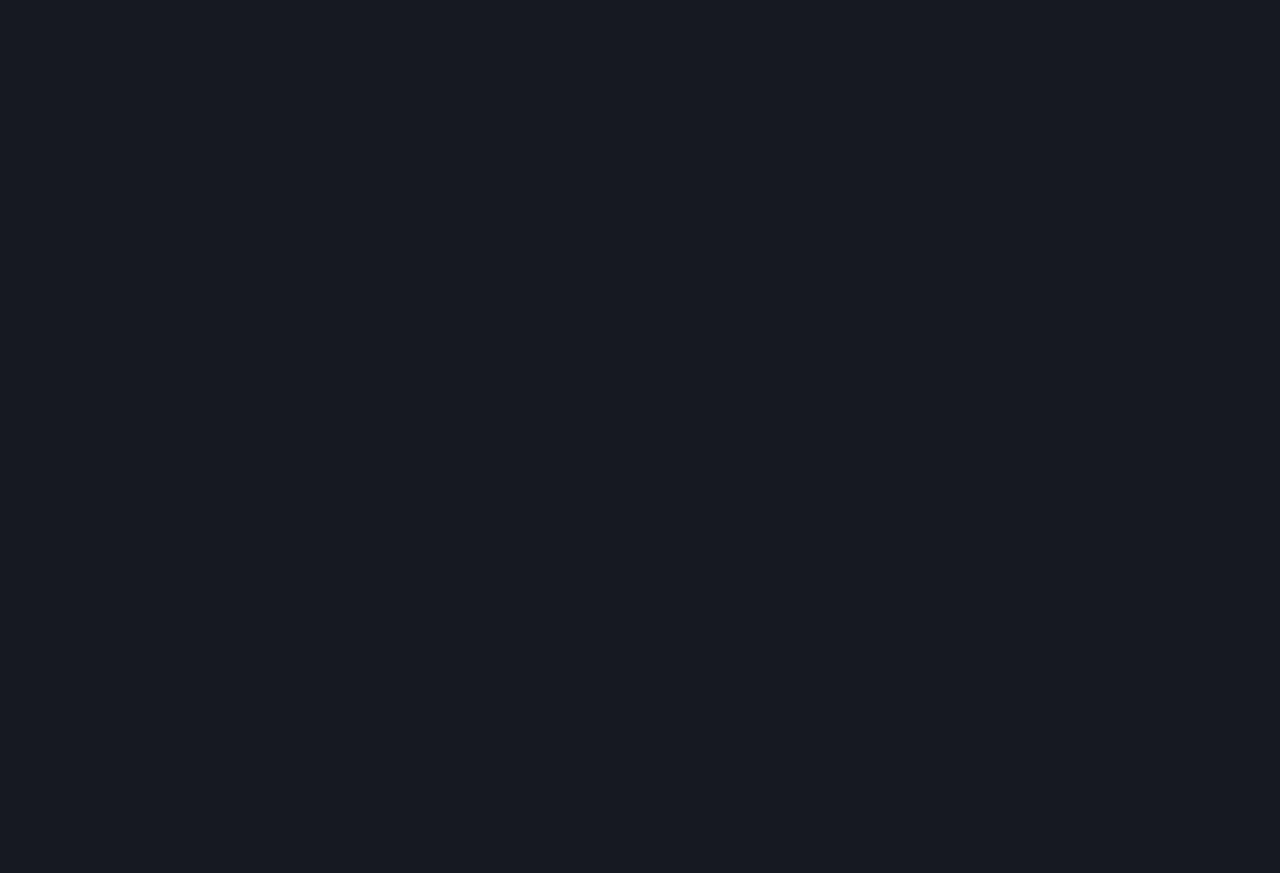
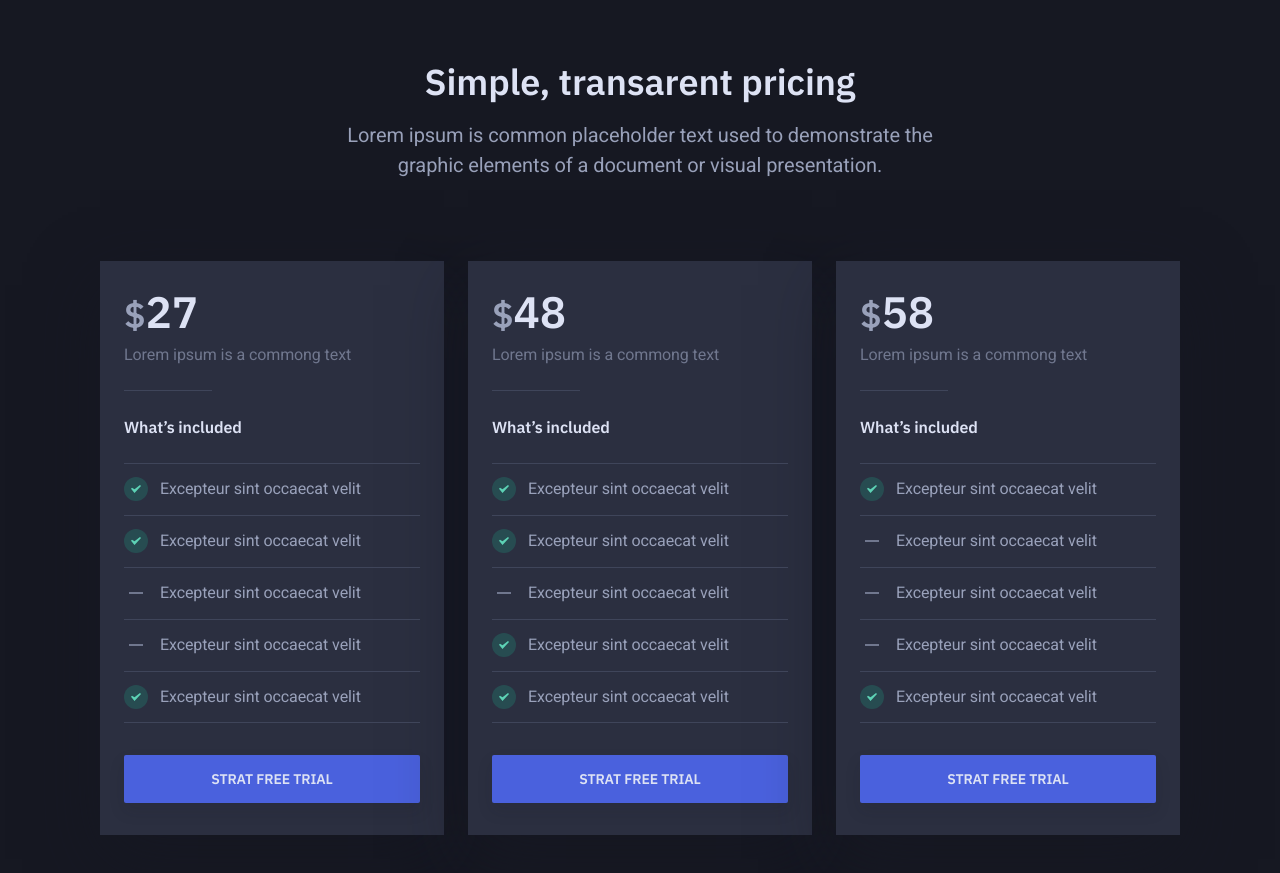
Before and after one commit to Iqbalaulia/html-to-react, a React (Create React App) app: page / in a window 1280 px wide. Shown: the part 1440-2313 px from the top of the page. Before the commit the page ends 1419 px from the top, so only its background shows below. Built offline with nearby package versions, Linux system fonts and the light colour scheme.

Commit message:
slicing pricing section

```diff
--- a/src/elements/Button.js
+++ b/src/elements/Button.js
@@ -5,6 +5,8 @@
   if (props.isPrimary) className.push("button-primary");
   if (props.isWideMobile) className.push("button-wide-mobile");
   if (props.isSmall) className.push("button-sm");
+  if (props.isBlock) className.push("button-block");
+
   return <button className={className.join(" ")}>{props.children}</button>;
 }
 
@@ -12,4 +14,5 @@
   isPrimary: propTypes.bool,
   isWideMobile: propTypes.bool,
   isSmall: propTypes.bool,
+  isBlock: propTypes.bool,
 };
--- /dev/null
+++ b/src/elements/Card.js
@@ -0,0 +1,22 @@
+import React from "react";
+import propTypes from "prop-types";
+
+export default function Card(props) {
+  const className = ["tiles-item"];
+  className.push(props.className);
+
+  return (
+    <div className={className.join(" ")}>
+      <div
+        className={`tiles-item-inner ${props.hasShadow ? "has-shadow" : ""}`}
+      >
+        {props.children}
+      </div>
+    </div>
+  );
+}
+
+Card.propTypes = {
+  hasShadow: propTypes.bool,
+  className: propTypes.string,
+};
--- /dev/null
+++ b/src/elements/List.js
@@ -0,0 +1,28 @@
+import React from "react";
+import propTypes from "prop-types";
+export default function List(props) {
+  const className = ["list-reset"];
+  className.push(props.className);
+
+  if (props.isSmall) className.push("text-xs");
+  return (
+    <ul className={className.join(" ")}>
+      {props.data.map((list, index) => {
+        return (
+          <li
+            key={`list_data_${index}`}
+            className={list.isChecked ? "is-checked" : ""}
+          >
+            {list.content}
+          </li>
+        );
+      })}
+    </ul>
+  );
+}
+
+List.propTypes = {
+  className: propTypes.string,
+  data: propTypes.array,
+  isSmall: propTypes.bool,
+};
--- a/src/scenes/Homepage.js
+++ b/src/scenes/Homepage.js
@@ -8,6 +8,9 @@
 import FeatureTile01 from "assets/images/feature-tile-icon-01.svg";
 import FeatureTile02 from "assets/images/feature-tile-icon-02.svg";
 import FeatureTile03 from "assets/images/feature-tile-icon-03.svg";
+import Card from "elements/Card";
+import List from "elements/List";
+import Button from "elements/Button";
 export default function Homepage() {
   const features = [
     {
@@ -30,6 +33,90 @@
       title: "Join the system",
       description:
         "A pseudo-Latin text used in web design, layout, and printing in place of things to emphasise design.",
+    },
+  ];
+
+  const listPricing = [
+    {
+      price: 27,
+      currencySymbol: "$",
+      description: "Lorem ipsum is a commong text",
+      features: [
+        {
+          isChecked: true,
+          content: "Excepteur sint occaecat velit",
+        },
+        {
+          isChecked: true,
+          content: "Excepteur sint occaecat velit",
+        },
+        {
+          isChecked: false,
+          content: "Excepteur sint occaecat velit",
+        },
+        {
+          isChecked: false,
+          content: "Excepteur sint occaecat velit",
+        },
+        {
+          isChecked: true,
+          content: "Excepteur sint occaecat velit",
+        },
+      ],
+    },
+    {
+      price: 48,
+      currencySymbol: "$",
+      description: "Lorem ipsum is a commong text",
+      features: [
+        {
+          isChecked: true,
+          content: "Excepteur sint occaecat velit",
+        },
+        {
+          isChecked: true,
+          content: "Excepteur sint occaecat velit",
+        },
+        {
+          isChecked: false,
+          content: "Excepteur sint occaecat velit",
+        },
+        {
+          isChecked: true,
+          content: "Excepteur sint occaecat velit",
+        },
+        {
+          isChecked: true,
+          content: "Excepteur sint occaecat velit",
+        },
+      ],
+    },
+    {
+      price: 58,
+      currencySymbol: "$",
+      description: "Lorem ipsum is a commong text",
+      features: [
+        {
+          isChecked: true,
+          content: "Excepteur sint occaecat velit",
+        },
+        {
+          isChecked: false,
+          content: "Excepteur sint occaecat velit",
+        },
+        {
+          isChecked: false,
+          content: "Excepteur sint occaecat velit",
+        },
+        {
+          isChecked: false,
+          content: "Excepteur sint occaecat velit",
+        },
+        {
+          isChecked: true,
+          content: "Excepteur sint occaecat velit",
+        },
+      ],
     },
   ];
 
@@ -84,6 +171,61 @@
             </div>
           </div>
         </Section>
+        <Section className="pricing">
+          <div className="container">
+            <div className="pricing-inner section-inner has-top-divider">
+              <div className="section-header center-content">
+                <div className="container-xs">
+                  <h2 className="mt-0 mb-16">Simple, transarent pricing</h2>
+                  <p className="m-0">
+                    Lorem ipsum is common placeholder text used to demonstrate
+                    the graphic elements of a document or visual presentation.
+                  </p>
+                </div>
+              </div>
+              <div className="tiles-wrap">
+                {listPricing.map((list, index) => (
+                  <Card hasShadow>
+                    <div class="pricing-item-content">
+                      <div class="pricing-item-header pb-24 mb-24">
+                        <div class="pricing-item-price mb-4">
+                          <span class="pricing-item-price-currency h2">
+                            {list.currencySymbol}
+                          </span>
+                          <span
+                            class="pricing-item-price-amount h1 pricing-switchable"
+                            data-pricing-monthly="34"
+                            data-pricing-yearly="27"
+                          >
+                            {list.price}
+                          </span>
+                        </div>
+                        <div class="text-xs text-color-low">
+                          {list.description}
+                        </div>
+                      </div>
+                      <div class="pricing-item-features mb-40">
+                        <div class="pricing-item-features-title h6 text-xs text-color-high mb-24">
+                          What’s included
+                        </div>
+                        <List
+                          data={list.features}
+                          isSmall
+                          className="pricing-item-features-list mb-32"
+                        ></List>
+                      </div>
+                    </div>
+                    <div class="pricing-item-cta mb-8">
+                      <Button isPrimary isBlock>
+                        Strat free trial
+                      </Button>
+                    </div>
+                  </Card>
+                ))}
+              </div>
+            </div>
+          </div>
+        </Section>
       </main>
     </div>
   );
```
